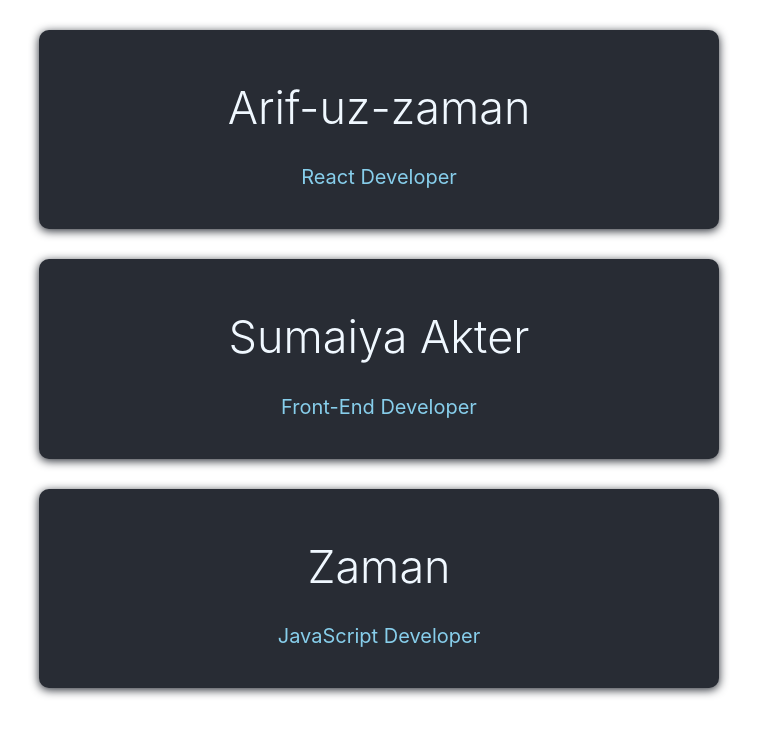
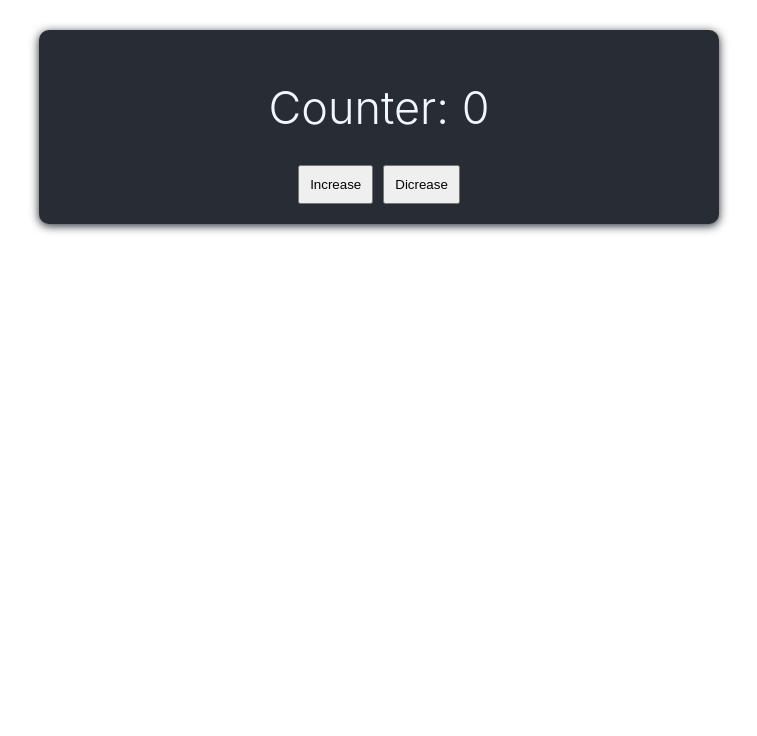
Before and after one commit to Arif870/react-core-concepts, a React (Create React App) app: page / in a window 1280 px wide. Shown: the top 736 px of the page, without its empty margins (261-1018 px from the left). Built offline with nearby package versions, Linux system fonts and the light colour scheme.

Commit message:
counter added by state

```diff
--- a/src/App.js
+++ b/src/App.js
@@ -1,31 +1,58 @@
 import "./App.css";
+import { useState } from "react";
 
 function App() {
-  let profiles = [
-    { name: "Arif-uz-zaman", pro: "React Developer" },
-    { name: "Sumaiya Akter", pro: "Front-End Developer" },
-    {
-      name: "Zaman",
-      pro: "JavaScript Developer",
-    },
-  ];
-
   return (
     <div className="App">
-      {profiles.map(p => (
-        <Profile name={p.name} pro={p.pro} />
-      ))}
+      <Counter />
     </div>
   );
 }
 
-function Profile(props) {
+function Counter(props) {
+  let [count, setCount] = useState(0);
+  let clickHandaler = () => {
+    count = count + 1;
+    setCount(count);
+  };
+
+  let dickHandaler = () => {
+    count = count - 1;
+    setCount(count);
+  };
+
   return (
     <div className="profile">
-      <h1>{props.name}</h1>
-      <p>{props.pro}</p>
+      <h1>Counter: {count}</h1>
+      <button
+        onClick={clickHandaler}
+        style={{ padding: "10px", cursor: "pointer" }}
+      >
+        Increase
+      </button>
+      <button
+        onClick={dickHandaler}
+        style={{ padding: "10px", cursor: "pointer", marginLeft: "10px" }}
+      >
+        Dicrease
+      </button>
     </div>
   );
 }
 
 export default App;
+
+// let profiles = [
+//   { name: "Arif-uz-zaman", pro: "React Developer" },
+//   { name: "Sumaiya Akter", pro: "Front-End Developer" },
+//   {
+//     name: "Zaman",
+//     pro: "JavaScript Developer",
+//   },
+// ];
+
+/* <div className="App">
+      {profiles.map(p => (
+        <Profile name={p.name} pro={p.pro} />
+      ))}
+    </div> */
```
